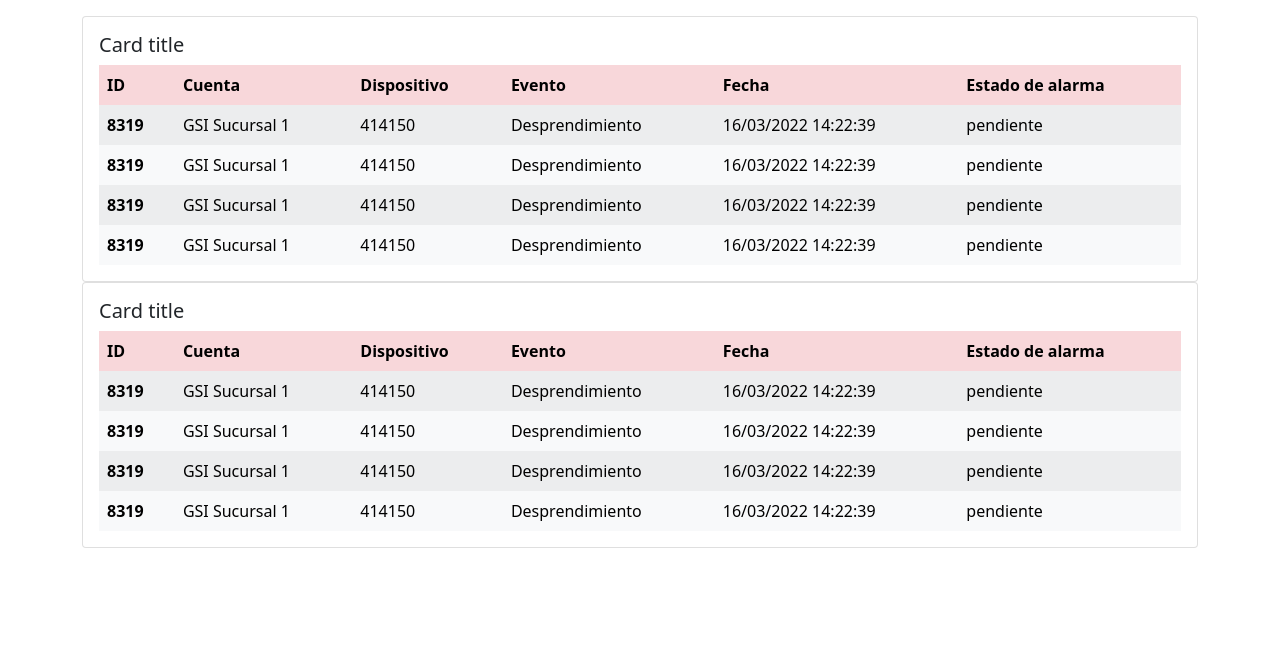
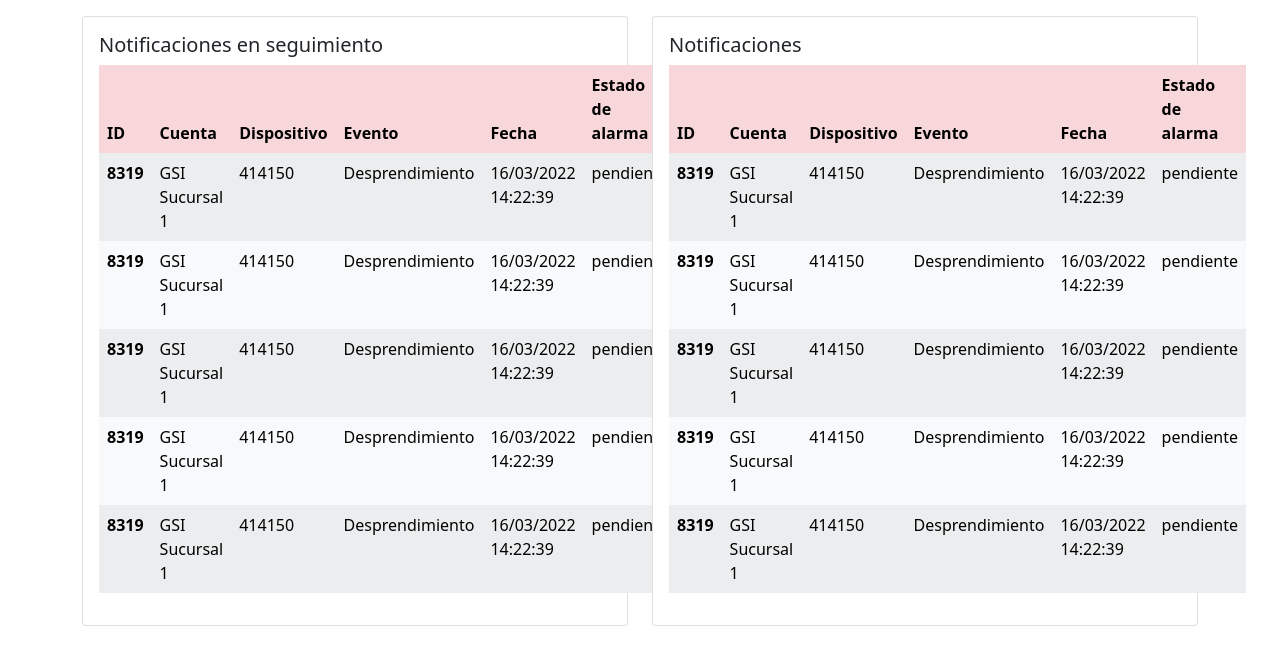
Before and after one commit to GiovanniDBL/PruebaVue, a Vue app: page / in a window 1280 px wide. Shown: the top 662 px of the page. Built offline with nearby package versions, Linux system fonts and the light colour scheme.

Commit message:
new changes

```diff
--- a/src/components/HelloWorld.vue
+++ b/src/components/HelloWorld.vue
@@ -1,15 +1,15 @@
 <template>
-  <div>
-  <sidebar></sidebar>
+  <div >
+  <!-- <sidebar></sidebar>  -->
 
    <div class="container contenido-cards">
   <div class="row">
-    <div class="col">
+    <div class="col-6">
 <div class="card" >
    <div class="card-body">
-      <h5 class="card-title">Card title</h5>
+      <h5 class="card-title">Notificaciones en seguimiento</h5>
       <div class="table-wrapper-scroll-y my-custom-scrollbar">
-<table class="table table-light  table-hover  table-striped table-borderless">
+<table class="table table-light  table-hover  table-striped table-borderless" >
   <thead class="table-danger">
     <tr>
       <th scope="col">ID</th>
@@ -37,10 +37,10 @@
     </div>
 
 
-    <div class="col">
+    <div class="col-6">
 <div class="card" >
    <div class="card-body">
-      <h5 class="card-title">Card title</h5>
+      <h5 class="card-title">Notificaciones</h5>
       <div class="table-wrapper-scroll-y my-custom-scrollbar">
 <table class="table table-light  table-hover  table-striped table-borderless">
   <thead class="table-danger">
@@ -73,6 +73,23 @@
   </div>
 </div>
   </div>
+
+
+
+
+
+
+
+
+
+
+
+
+
+
+
+
+
 </template>
 
 <script lang="ts">
@@ -103,12 +120,12 @@ export default {
 .contenido-cards{
   margin-top: 1rem;
 }
-.my-custom-scrollbar {
+/* .my-custom-scrollbar {
 position: relative;
 height: 200px;
 overflow: auto;
 }
 .table-wrapper-scroll-y {
 display: block;
-}
+} */
 </style>
```
